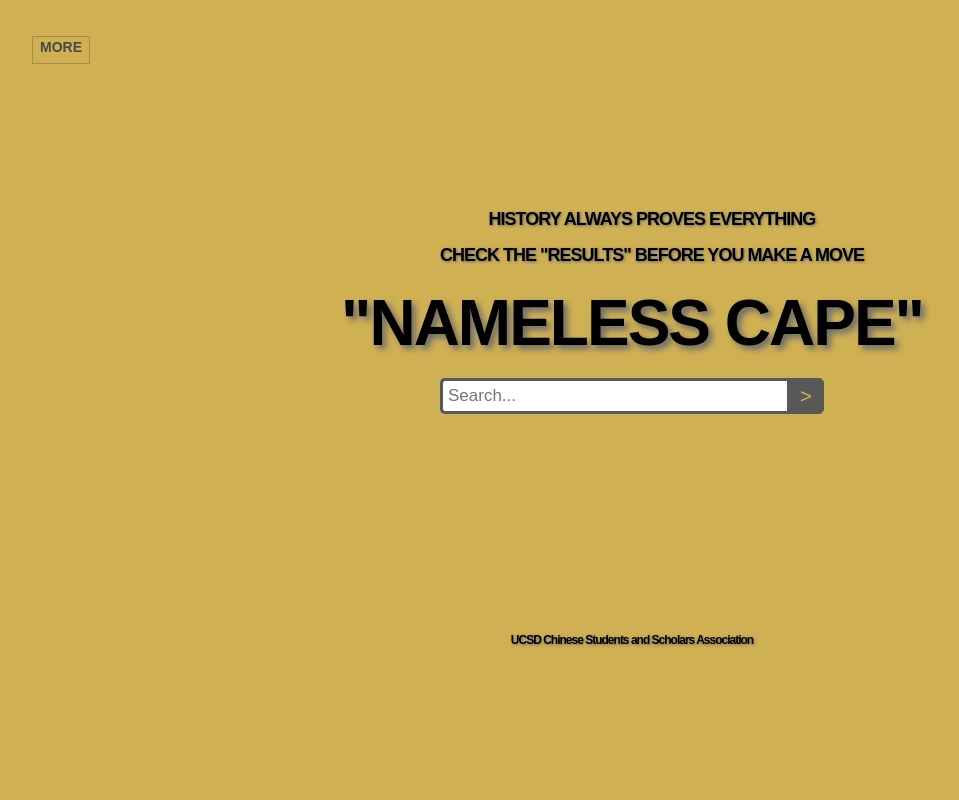
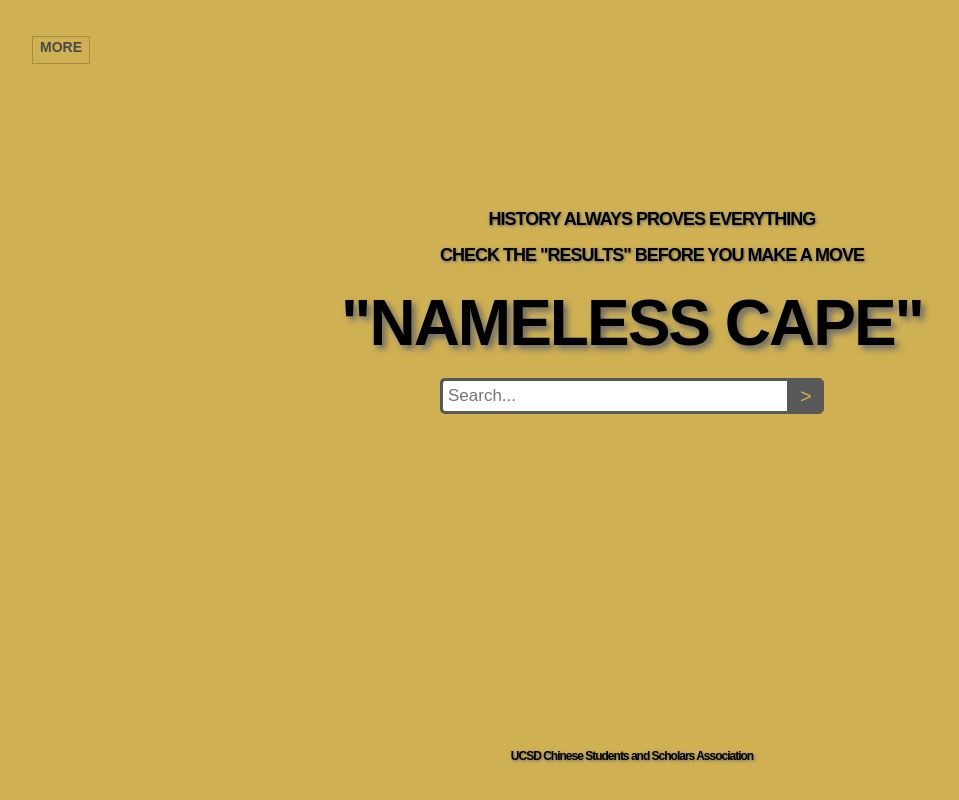
Before and after one commit to jiazhengb/cssa, a plain HTML site: page CSSA/index.html in a window 1280 px wide. Shown: the whole page, without its empty margins (8-967 px from the left). Drawn offline with Linux system fonts and the light colour scheme.

Commit message:
Fixed footer issue

```diff
--- a/CSSA/css/style.css
+++ b/CSSA/css/style.css
@@ -14,8 +14,12 @@ section{
 }
 
 footer{
+  position: absolute;
   padding: 2rem 0 2rem 0 ;
   text-align: center;
+  bottom: 0;
+  left: 50%;
+  transform: translate(-50%,0);
 }
 
 nav {
--- a/CSSA/js/main.js
+++ b/CSSA/js/main.js
@@ -74,9 +74,6 @@ function execute_query_filters() {
     function getCourseName(name) {
         firstDigit = name.match(/\d/);
         indexed = name.indexOf(firstDigit);
-        // let courseNum = name.toString().replace(/[^0-9]/ig,"");
-        // let courseNam = name.toString().replace(/\d+/g,'');
-        // console.log(courseNam+'.'+courseNum);
         return name.substring(0., indexed) + '.' + name.substring(indexed);
     }
 
```
